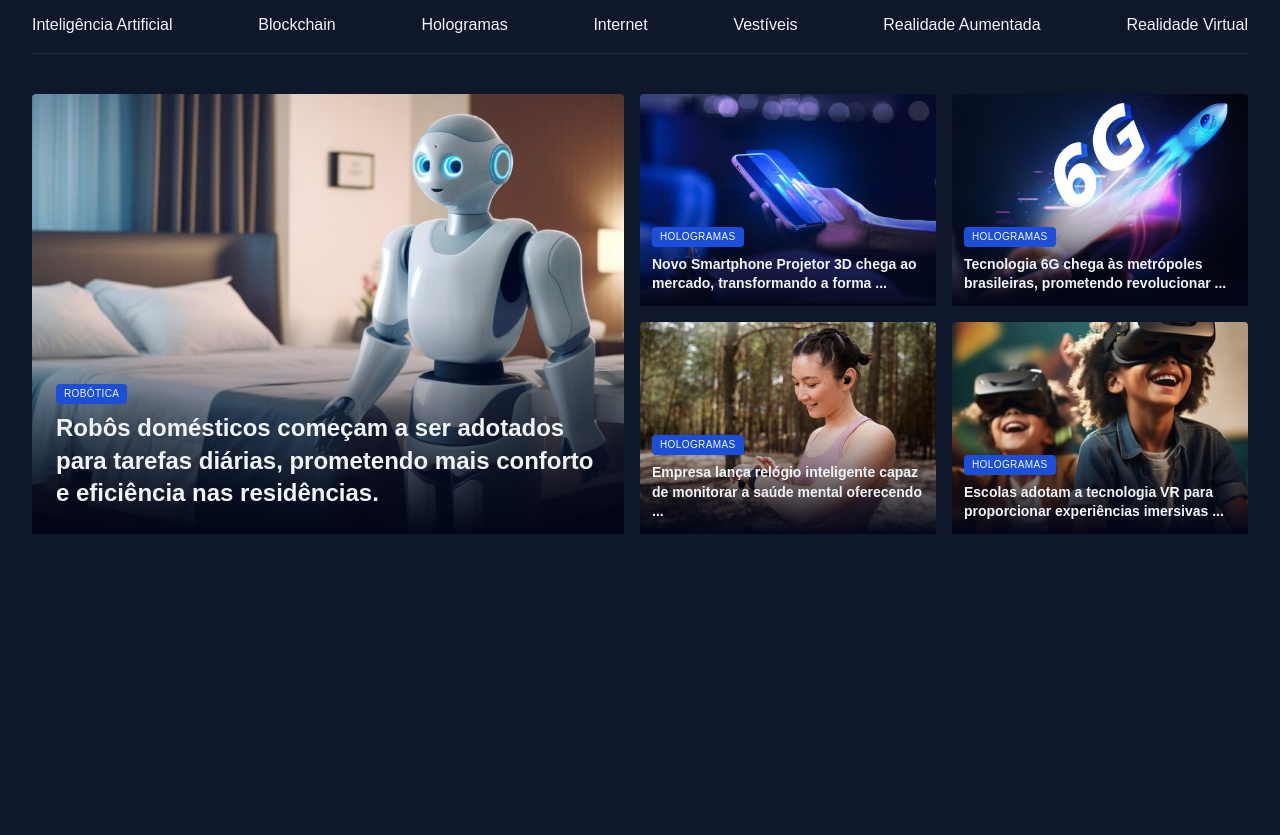
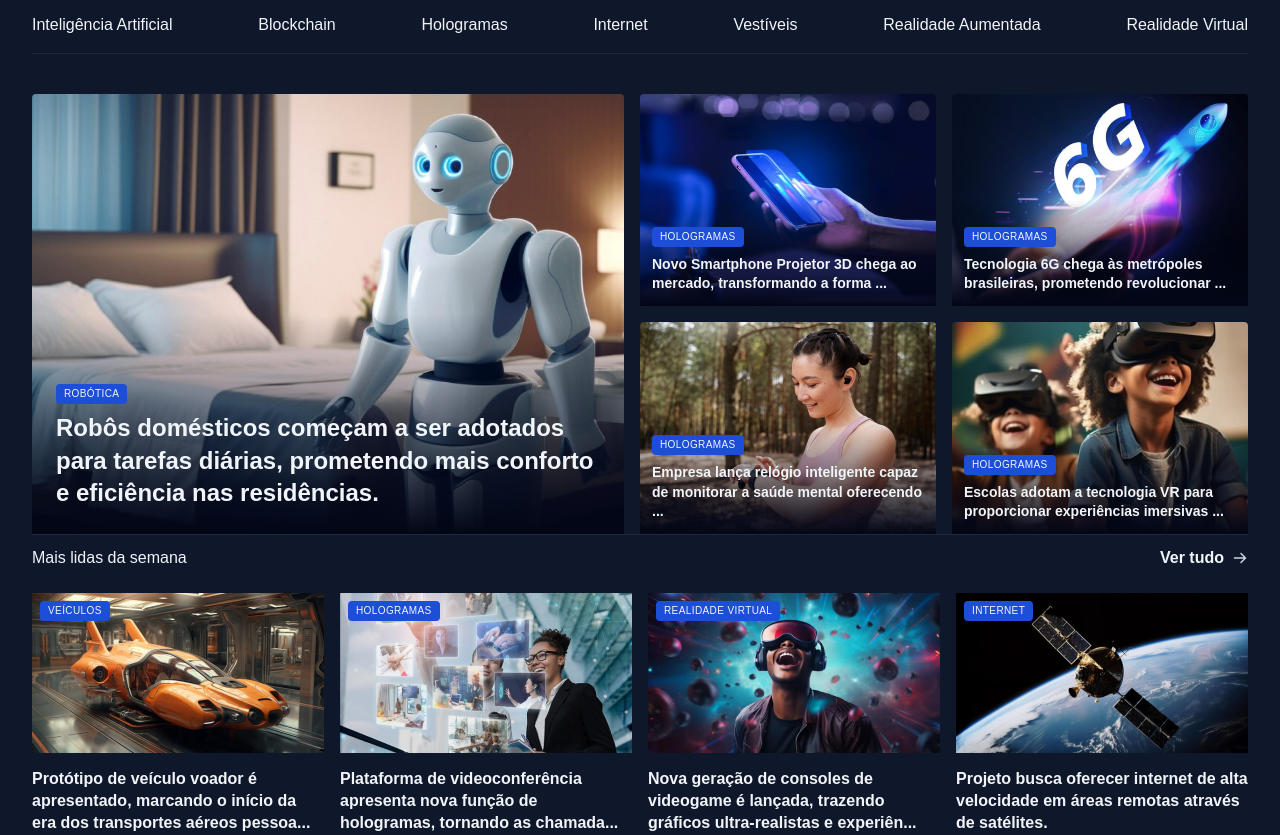
Before and after one commit to ArtuurDev/portal-de-noticias, a plain HTML site: page index.html in a window 1280 px wide. Shown: the part 73-908 px from the top of the page. Before the commit the page ends 800 px from the top, so only its background shows below. Drawn offline with Linux system fonts and the light colour scheme.

Commit message:
finalizando section mais lida

```diff
--- a/index.html
+++ b/index.html
@@ -91,6 +91,47 @@
       </div>
 
     </section>
+
+    <section id="weekly" class="">
+      <header class="grid grid-flow-col">
+        <h3>Mais lidas da semana</h3>
+        <a href="">
+          <strong>Ver tudo</strong>
+          <span></span>
+        </a>
+      </header>
+
+      <div>
+        <figure>
+          <span class="content-tag">Veículos</span>
+          <img src="assets/images/Image 06.png" alt="">
+          <p>
+            Protótipo de veículo voador é apresentado,
+            marcando o início da era dos transportes aéreos pessoa...
+          </p>
+        </figure>
+
+        <figure>
+          <span class="content-tag">hologramas</span>
+          <img src="assets/images/Image 07.png" alt="">
+          <p>Plataforma de videoconferência apresenta nova função de hologramas, tornando as chamada...</p>
+        </figure>
+
+        <figure>
+          <span class="content-tag">realidade virtual</span>
+          <img src="assets/images/Image 08.png" alt="">
+          <p>Nova geração de consoles de videogame é lançada, trazendo gráficos ultra-realistas e experiên...</p>
+        </figure>
+
+        <figure>
+          <span class="content-tag">internet</span>
+          <img src="assets/images/Image 09.png" alt="">
+          <p>Projeto busca oferecer internet de alta velocidade em áreas remotas através de satélites.</p>
+        </figure>
+      </div>
+
+    </section>
+
   </main>
 
 </body>
--- a/styles/sections.css
+++ b/styles/sections.css
@@ -37,3 +37,53 @@
 figcaption:has(.text-lg) {
   padding: 12px;
 }
+
+section header {
+  border-top: 1px solid var(--stroke-color);
+  padding-block: 12px 24px;
+
+  a {
+    justify-self: end;
+    display: flex;
+    align-items: center;
+    gap: 8px;
+
+    span {
+      background-image: url(../assets/icons/ArrowRight.svg);
+      width: 16px;
+      height: 16px;
+    }
+
+    &:hover span {
+      background-image: url(../assets/icons/ArrowRight-hover.svg);
+    }
+  }
+}
+
+#weekly > div {
+  display: grid;
+  grid-template-columns: repeat(4, 292px);
+  gap: 16px;
+}
+
+#weekly {
+
+  img {
+      height: 160px;
+  }
+
+  figure {
+      position: relative;
+
+      .content-tag {
+          position: absolute;
+          top: 8px;
+          left: 8px;
+      }
+
+      p {
+          margin-top: 8px;
+          font-weight: 800;
+      }
+  }
+}
```
